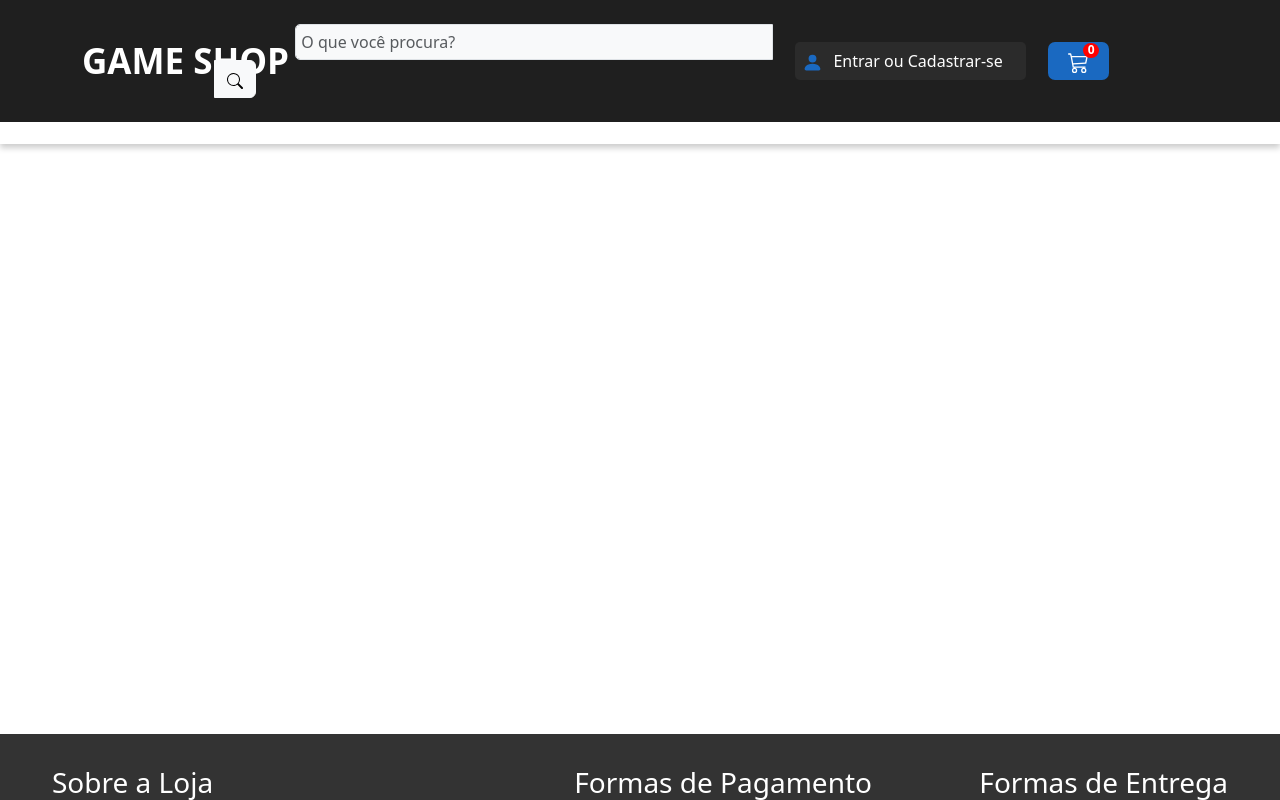
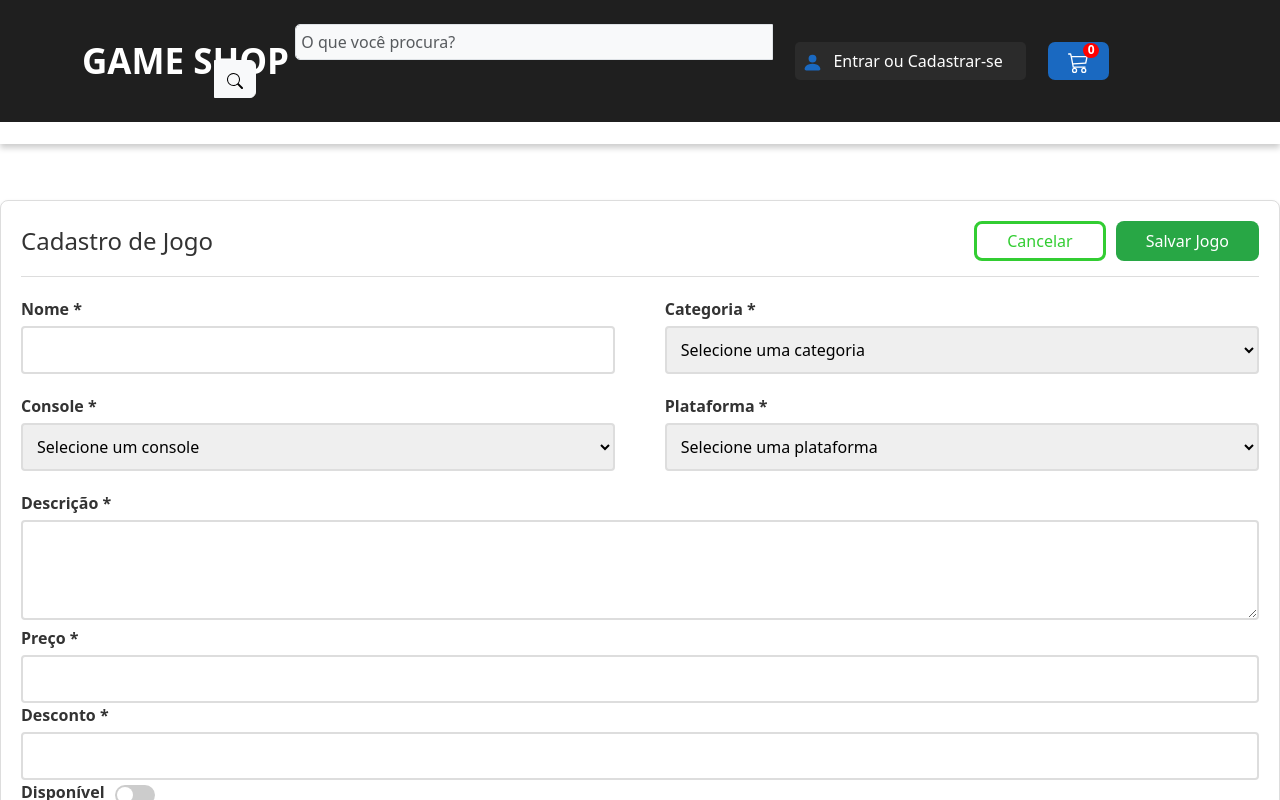
Before and after one commit to JoaoGuilhermeMA/GameShop-FrontEnd, an Angular app in the folder Loja/: page /jogos in a window 1280 px wide. Before the commit this address led to /. Shown: the top 800 px of the page. Built offline with nearby package versions, Linux system fonts and the light colour scheme.

Commit message:
Finalizando telas

```diff
--- a/Loja/src/app/app.routes.ts
+++ b/Loja/src/app/app.routes.ts
@@ -4,6 +4,8 @@ import { CadastroComponent } from './components/cadastro/cadastro.component';
 import { AdminComponent } from './components/admin/admin.component';
 import { LoginComponent } from './components/login/login.component';
 import { EnderecoFormComponent } from './components/endereco-form/endereco-form.component';
+import { CarrinhoComponent } from './components/carrinho/carrinho.component';
+import { JogoFormComponent } from './components/jogo-form/jogo-form.component';
 
 export const routes: Routes = [
   { path: 'produtos', component: ViewProdutoComponent },
@@ -11,5 +13,8 @@ export const routes: Routes = [
   { path: 'admin', component: AdminComponent },
   { path: 'login', component: LoginComponent},
   { path: 'endereco', component: EnderecoFormComponent},
+  { path: 'admin', component: AdminComponent},
+  { path: 'carrinho', component: CarrinhoComponent},
+  { path: 'jogos', component: JogoFormComponent},
   { path: '', redirectTo: 'produtos', pathMatch: "full" }
 ];
--- a/Loja/src/app/components/header/header.component.html
+++ b/Loja/src/app/components/header/header.component.html
@@ -19,15 +19,14 @@
             <a [routerLink]="['/login']" class="text-white me-3 text-decoration-none">Entrar ou Cadastrar-se</a>
         </div>
         <div class="d-flex align-items-center ms-3 position-relative">
-            <a href="#" class="d-flex align-items-center">
+            <a [routerLink]="'/carrinho'" class="d-flex align-items-center">
                 <div class="img-carrinho">
-                        <svg xmlns="http://www.w3.org/2000/svg" width="21" height="21" fill="white" class="bi bi-cart3" viewBox="0 0 16 16">
-                            <path d="M0 1.5A.5.5 0 0 1 .5 1H2a.5.5 0 0 1 .485.379L2.89 3H14.5a.5.5 0 0 1 .49.598l-1 5a.5.5 0 0 1-.465.401l-9.397.472L4.415 11H13a.5.5 0 0 1 0 1H4a.5.5 0 0 1-.491-.408L2.01 3.607 1.61 2H.5a.5.5 0 0 1-.5-.5M3.102 4l.84 4.479 9.144-.459L13.89 4zM5 12a2 2 0 1 0 0 4 2 2 0 0 0 0-4m7 0a2 2 0 1 0 0 4 2 2 0 0 0 0-4m-7 1a1 1 0 1 1 0 2 1 1 0 0 1 0-2m7 0a1 1 0 1 1 0 2 1 1 0 0 1 0-2"/>
-                        </svg>
-                        <span class="badge">{{valorCarrinho}}</span>
+                  <svg xmlns="http://www.w3.org/2000/svg" width="21" height="21" fill="white" class="bi bi-cart3" viewBox="0 0 16 16">
+                    <path d="M0 1.5A.5.5 0 0 1 .5 1H2a.5.5 0 0 1 .485.379L2.89 3H14.5a.5.5 0 0 1 .49.598l-1 5a.5.5 0 0 1-.465.401l-9.397.472L4.415 11H13a.5.5 0 0 1 0 1H4a.5.5 0 0 1-.491-.408L2.01 3.607 1.61 2H.5a.5.5 0 0 1-.5-.5M3.102 4l.84 4.479 9.144-.459L13.89 4zM5 12a2 2 0 1 0 0 4 2 2 0 0 0 0-4m7 0a2 2 0 1 0 0 4 2 2 0 0 0 0-4m-7 1a1 1 0 1 1 0 2 1 1 0 0 1 0-2m7 0a1 1 0 1 1 0 2 1 1 0 0 1 0-2"/>
+                  </svg>
+                  <span class="badge">{{ valorCarrinho }}</span>
                 </div>
             </a>
-
         </div>
     </div>
 </header>
--- a/Loja/src/app/components/jogo-form/jogo-form.component.css
+++ b/Loja/src/app/components/jogo-form/jogo-form.component.css
@@ -1,10 +1,3 @@
-body {
-  font-family: Arial, sans-serif;
-  background-color: #f9f9f9;
-  margin: 0;
-  padding: 20px;
-}
-
 .form-container {
   max-width: 1500px;
   margin: auto;
@@ -13,6 +6,7 @@ body {
   padding: 20px;
   border-radius: 8px;
   box-shadow: 0 2px 4px rgba(0, 0, 0, 0.1);
+  margin-bottom: 100px;
 }
 
 header {
--- a/Loja/src/app/components/jogo-form/jogo-form.component.html
+++ b/Loja/src/app/components/jogo-form/jogo-form.component.html
@@ -1,4 +1,3 @@
-<body>
 <div class="form-container">
   <header>
     <h2>Cadastro de Jogo</h2>
@@ -19,7 +18,10 @@
         <label for="categoria">Categoria *</label>
         <select id="categoria" required>
           <option value="" disabled selected>Selecione uma categoria</option>
-          <!-- Outras opções -->
+          <option value="pcgamer">PCGAMER</option>
+          <option value="playstation">PlayStation</option>
+          <option value="xbox">Xbox</option>
+          <option value="nintendo">Nintendo</option>
         </select>
       </div>
     </div>
@@ -75,4 +77,3 @@
     </div>
   </form>
 </div>
-</body>
--- a/Loja/src/app/components/jogo-form/jogo-form.component.ts
+++ b/Loja/src/app/components/jogo-form/jogo-form.component.ts
@@ -9,5 +9,4 @@ import {CommonModule} from "@angular/common";
   styleUrl: './jogo-form.component.css'
 })
 export class JogoFormComponent {
-
 }
```
